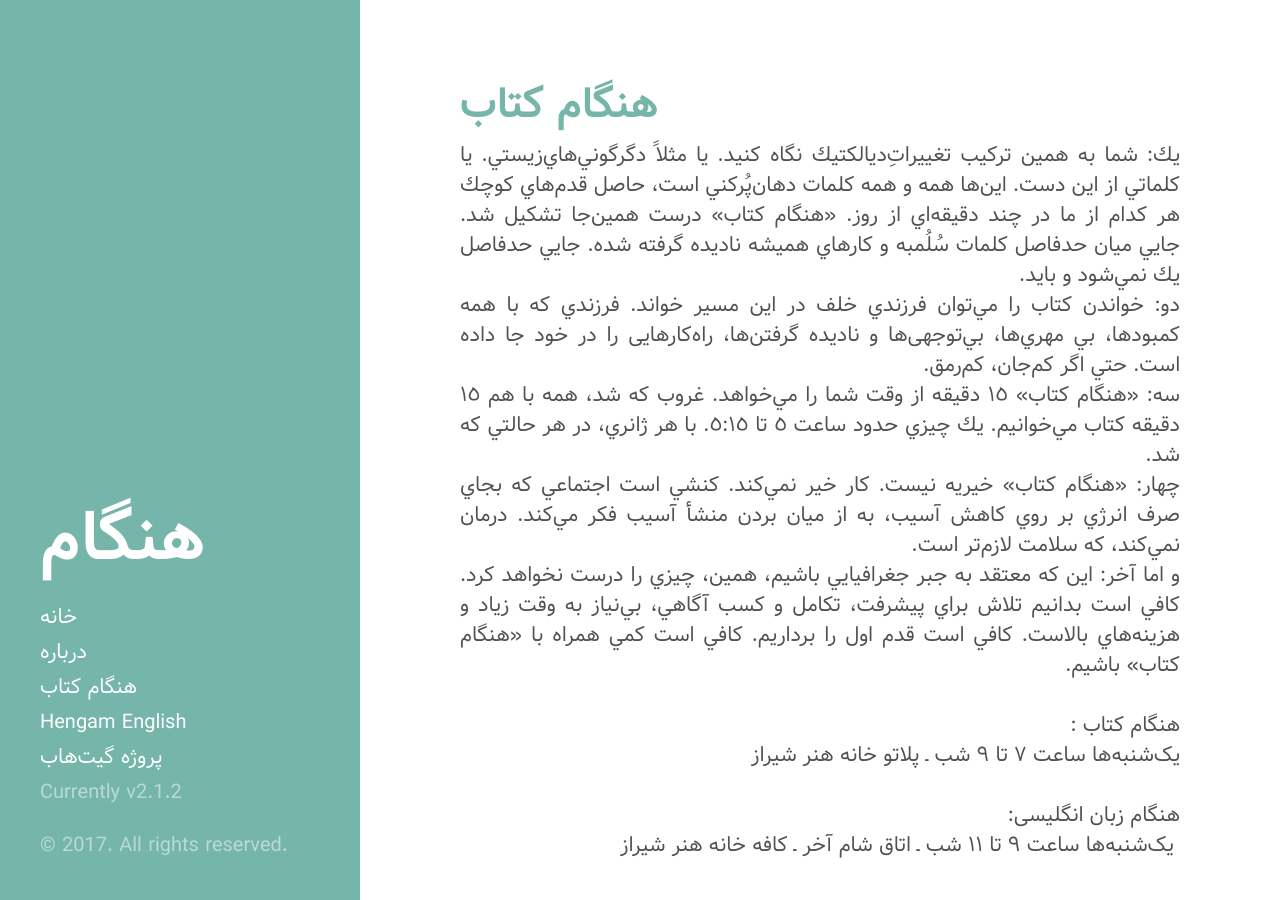
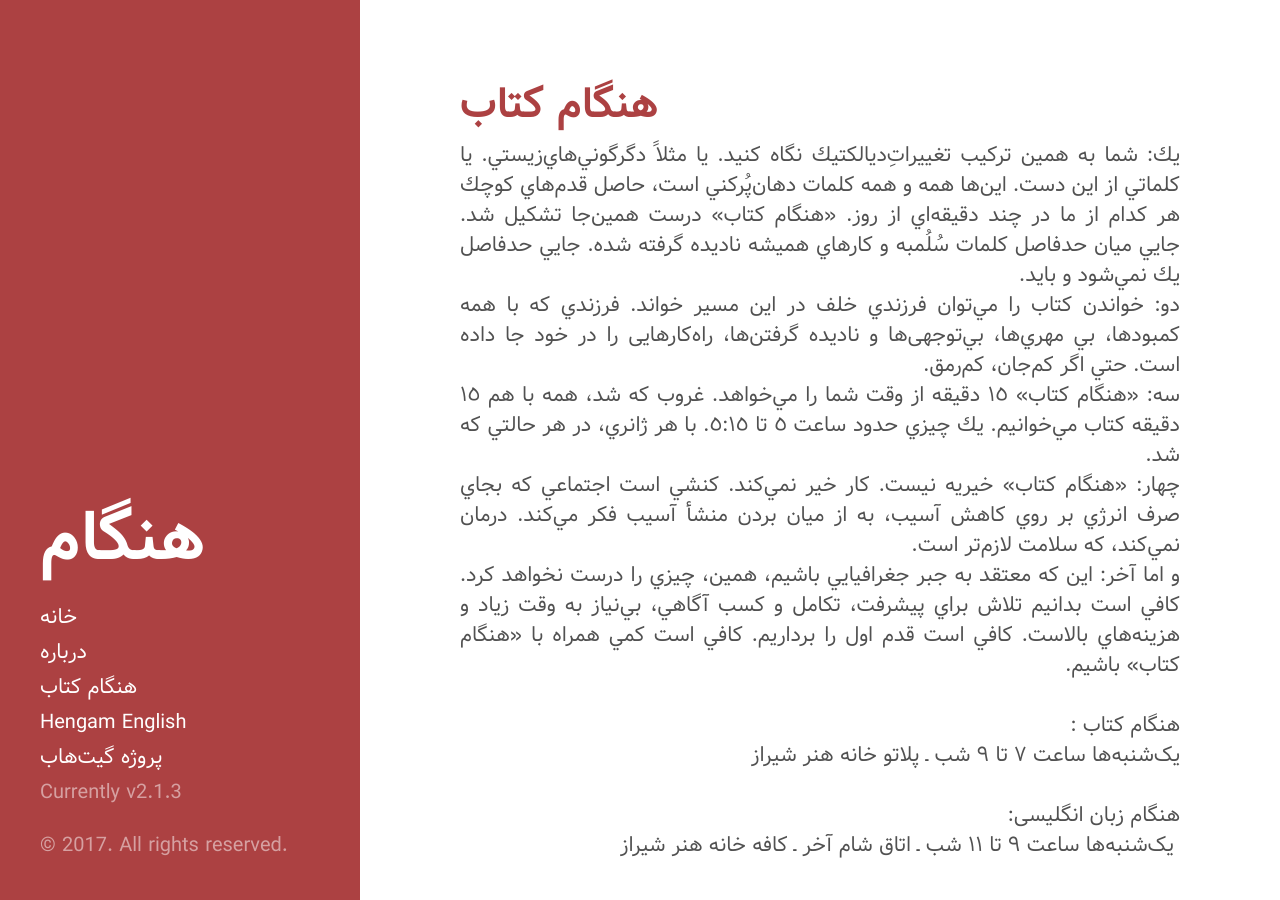
Before and after one commit to hengamcommunity/hengamcommunity.github.io, a Jekyll site: the page built from index.html, in a window 1280 px wide and 900 px high. Built offline with Jekyll 4.4.1, drawn with Linux system fonts in a browser that asks for light colours; Markdown is read by kramdown in place of the engine named in the settings; the list of posts is cut into pages by our own code.

```diff
--- a/_config.yml
+++ b/_config.yml
@@ -20,7 +20,7 @@ author:
 paginate:         5
 
 # Custom vars
-version:          2.1.2
+version:          2.1.3
 
 github:
   repo:           https://github.com/hengamcommunity/hengamcommunity.github.io
--- a/_includes/head.html
+++ b/_includes/head.html
@@ -14,7 +14,7 @@
     {% endif %}
   </title>
 
-  <!-- CSS -->
+  <!-- CSS and FONT -->
   <link rel="stylesheet" href="{{ site.baseurl }}public/css/poole.css">
   <link rel="stylesheet" href="{{ site.baseurl }}public/css/syntax.css">
   <link rel="stylesheet" href="{{ site.baseurl }}public/css/hyde.css">
--- a/_layouts/default.html
+++ b/_layouts/default.html
@@ -3,7 +3,7 @@
 
   {% include head.html %}
 
-  <body class="theme-base-0c">
+  <body class="theme-base-08">
 
     {% include sidebar.html %}
 
```
